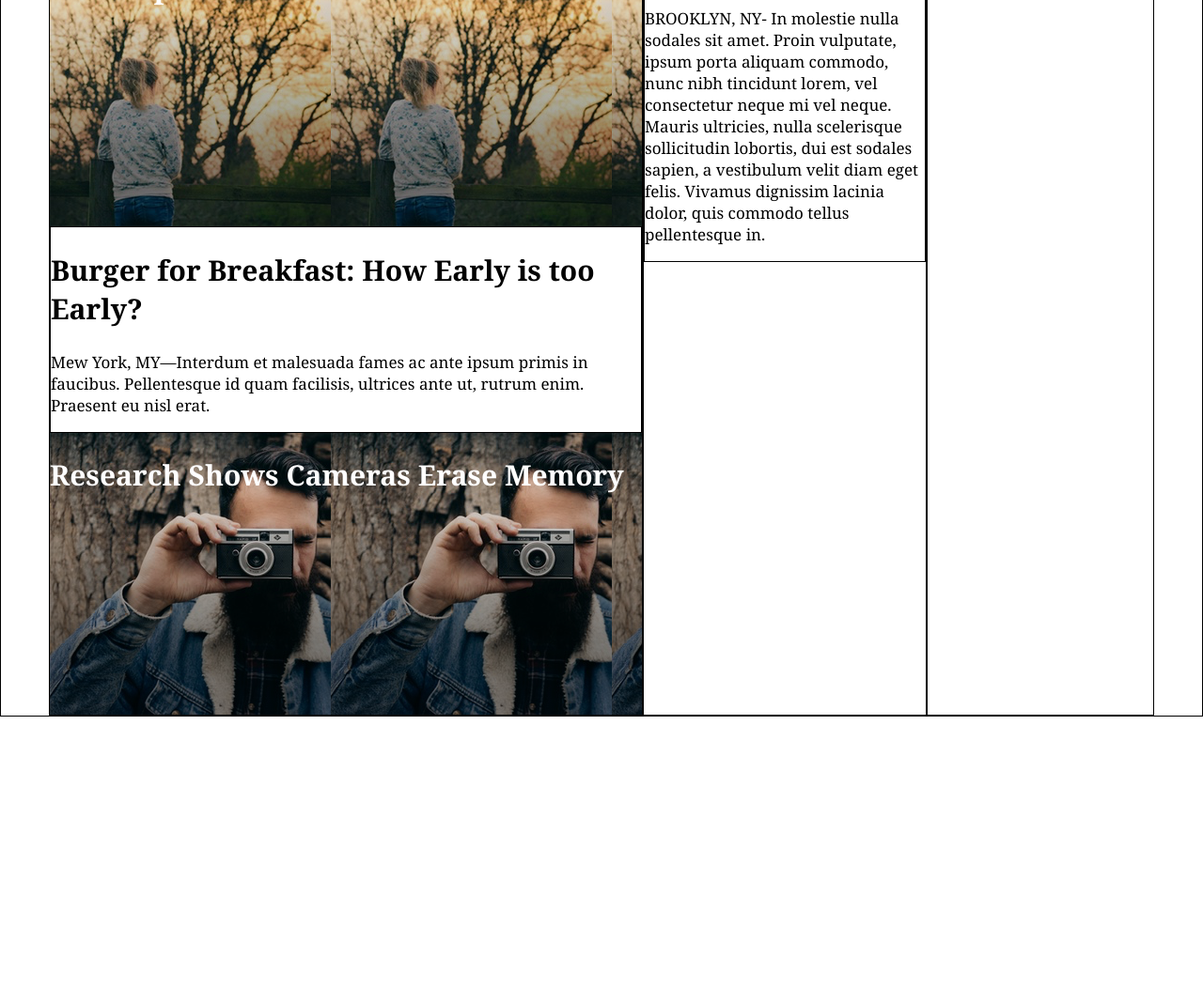
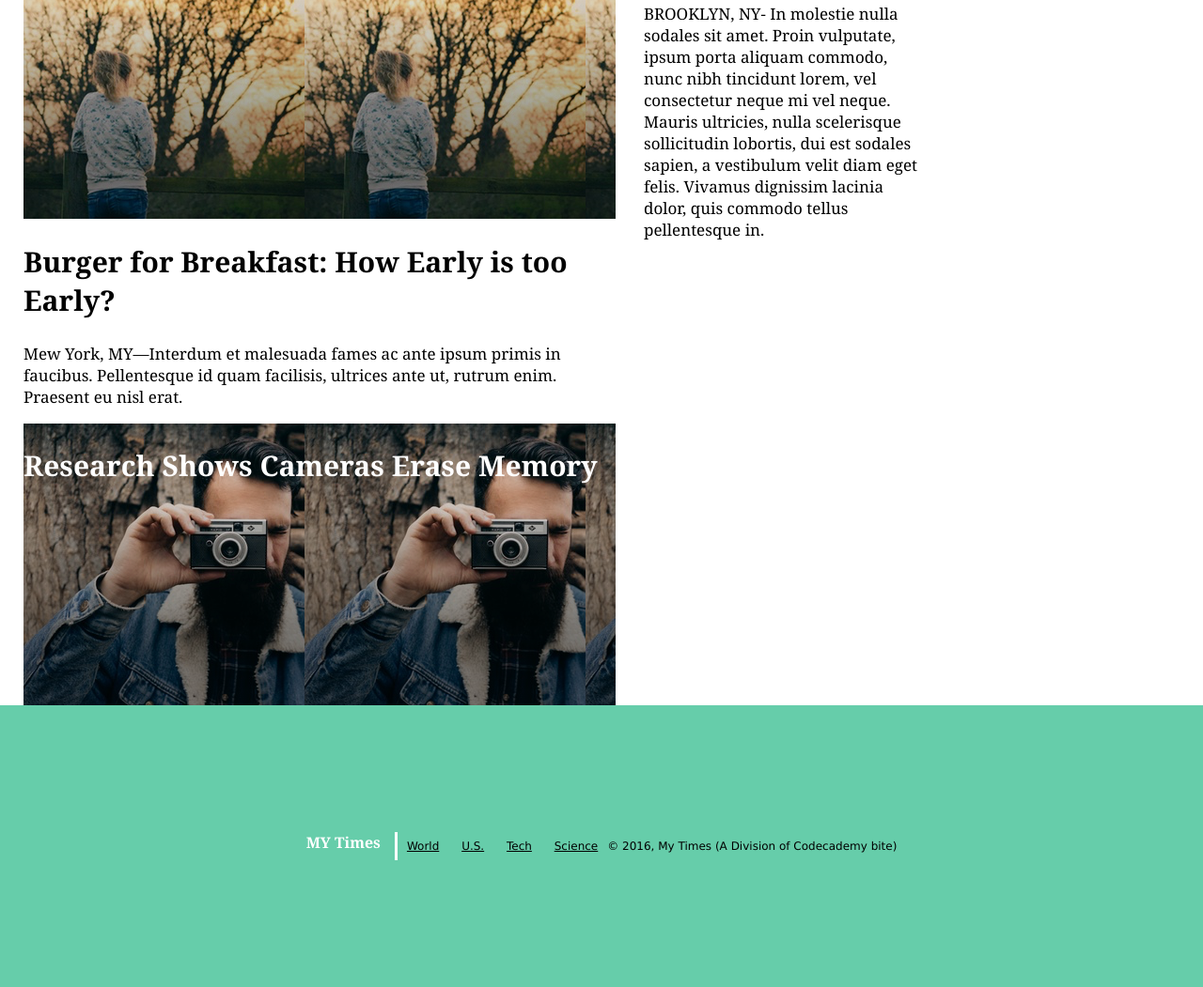
Before and after one commit to AnnetteHG/mytimes, a plain HTML site: page index.html in a window 1280 px wide. Shown: the part 987-2038 px from the top of the page at 94% size. Before the commit the page ends 1750 px from the top, so only its background shows below. Drawn offline with Linux system fonts and the light colour scheme; files whose address does not match are found by name.

Commit message:
Completed Project Code

```diff
--- a/index.html
+++ b/index.html
@@ -101,6 +101,31 @@
 
     <!--Footer-->
 
+    <div class="footer">
+
+      <div class="title">
+        <span>MY Times</span>
+      </div>
+
+      <nav class="footer-content">
+        <span>
+          <a href="#">World</a>
+        </span>
+        <span>
+          <a href="#">U.S.</a>
+        </span>
+        <span>
+          <a href="#">Tech</a>
+        </span>
+        <span>
+          <a href="#">Science</a>
+        </span>
+      </nav>
+
+      <div class="footer-content">
+        <span> &copy; 2016, My Times (A Division of Codecademy bite)</span>
+      </div>
+    </div>
 
   </body>
 </html>
--- a/resources/css/style.css
+++ b/resources/css/style.css
@@ -49,37 +49,39 @@ nav a {
 .main-content {
   display: flex;
   justify-content: center;
-  border: 1px solid black;
+  /*border: 1px solid black;*/
 }
 
 .main-content .column-one {
   display: flex;
   width: 630px;
-  border: 1px solid black;
+  /*border: 1px solid black;*/
   flex-direction: column;
   margin-top: 115px;
-  align: horizontal;
+  justify-content: center;
 }
 
-.mainstory,
+/*.mainstory,
 .story {
   border: 1px solid black;
-}
+}*/
 
 .main-content .column-two {
   display: flex;
   width: 300px;
-  border: 1px solid black;
+  /*border: 1px solid black;*/
   flex-direction: column;
   margin-top: 115px;
+  margin-left: 30px;
 }
 
 .main-content .column-three {
   display: flex;
   width: 240px;
-  border: 1px solid black;
+  /*border: 1px solid black;*/
   flex-direction: column;
   margin-top: 115px;
+  margin-left: 30px;
 }
 
 h2 {
@@ -106,32 +108,35 @@ h3 {
 
 .mainstory {
   display: flex;
-  background-image: url("/Users/Annette/mytimes/resources/images/img-story-main.png");
+  background-image: url(/Users/Annette/mytimes/resources/images/img-story-main.png);
   font-family: Georgia;
   font-weight: bold;
   font-size: 40px;
   color: white;
+  flex-wrap: wrap;
   height: 300px;
   width: auto;
 }
 
 .story-imagetwo {
   display: flex;
-  background-image: url("/Users/Annette/mytimes/resources/images/img-story-2.png");
+  background-image: url(/Users/Annette/mytimes/resources/images/img-story-2.png);
   height: 300px;
   width: auto;
 }
 
 .story-imagethree {
   display: flex;
-  background-image: url("/Users/Annette/mytimes/resources/images/img-story-3.png");
+  background-image: url(/Users/Annette/mytimes/resources/images/img-story-3.png);
   height: 300px;
+  flex-wrap: wrap;
 }
 
 .story-imagefour {
   display: flex;
-  background-image: url("/Users/Annette/mytimes/resources/images/img-story-1.png");
+  background-image: url(/Users/Annette/mytimes/resources/images/img-story-1.png);
   height: 300px;
+  flex-wrap: wrap;
 }
 
 .bites {
@@ -147,3 +152,25 @@ h3 {
   display: block;
   padding: 20px;
 }
+
+.footer {
+  display: flex;
+  background-color: MediumAquamarine;
+  margin: auto;
+  font-family: Verdana;
+  font-size: 12px;
+  height: 300px;
+  justify-content: center;
+  align-items: center;
+  flex-wrap: wrap;
+}
+
+.footer .title {
+  font-family: Georgia;
+  font-size: 16px;
+  height: 30px;
+  font-weight: bold;
+  color: white;
+  border-right: 3px solid white;
+  padding-right: 15px;
+}
```
